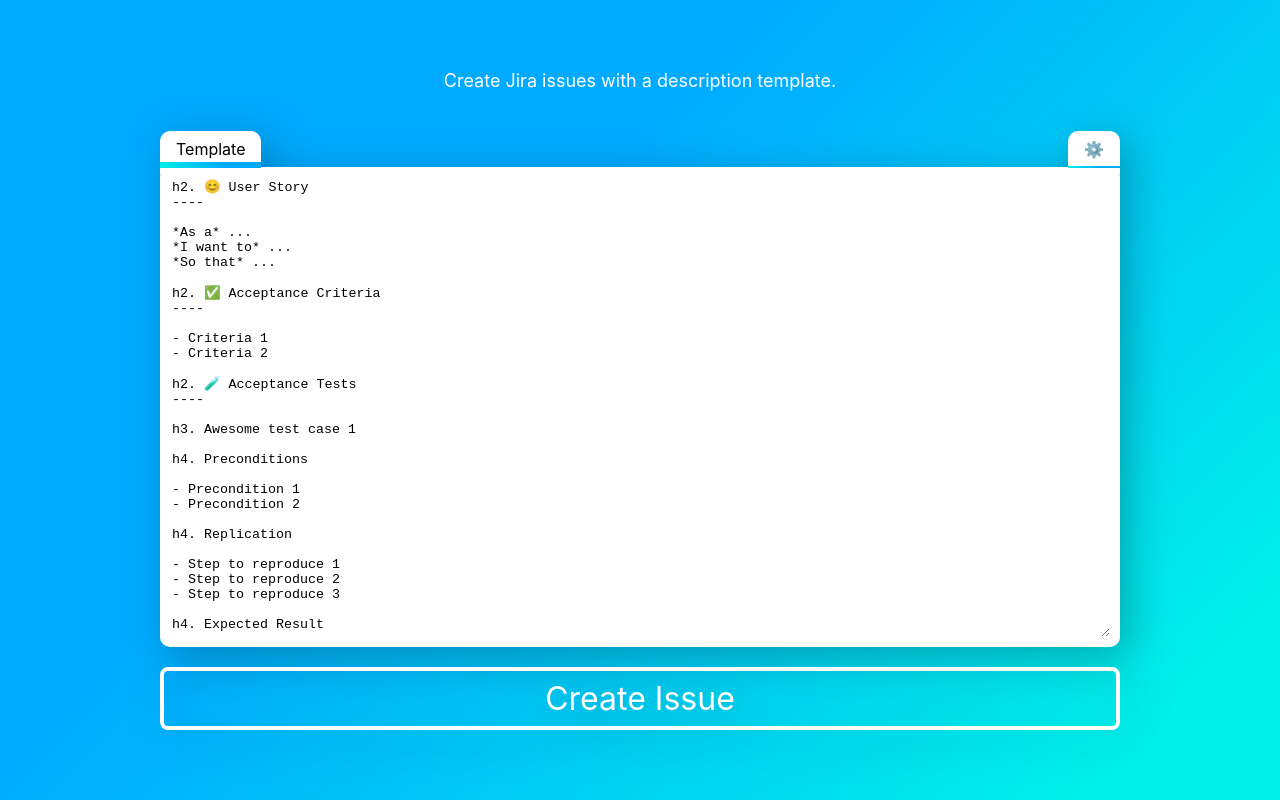
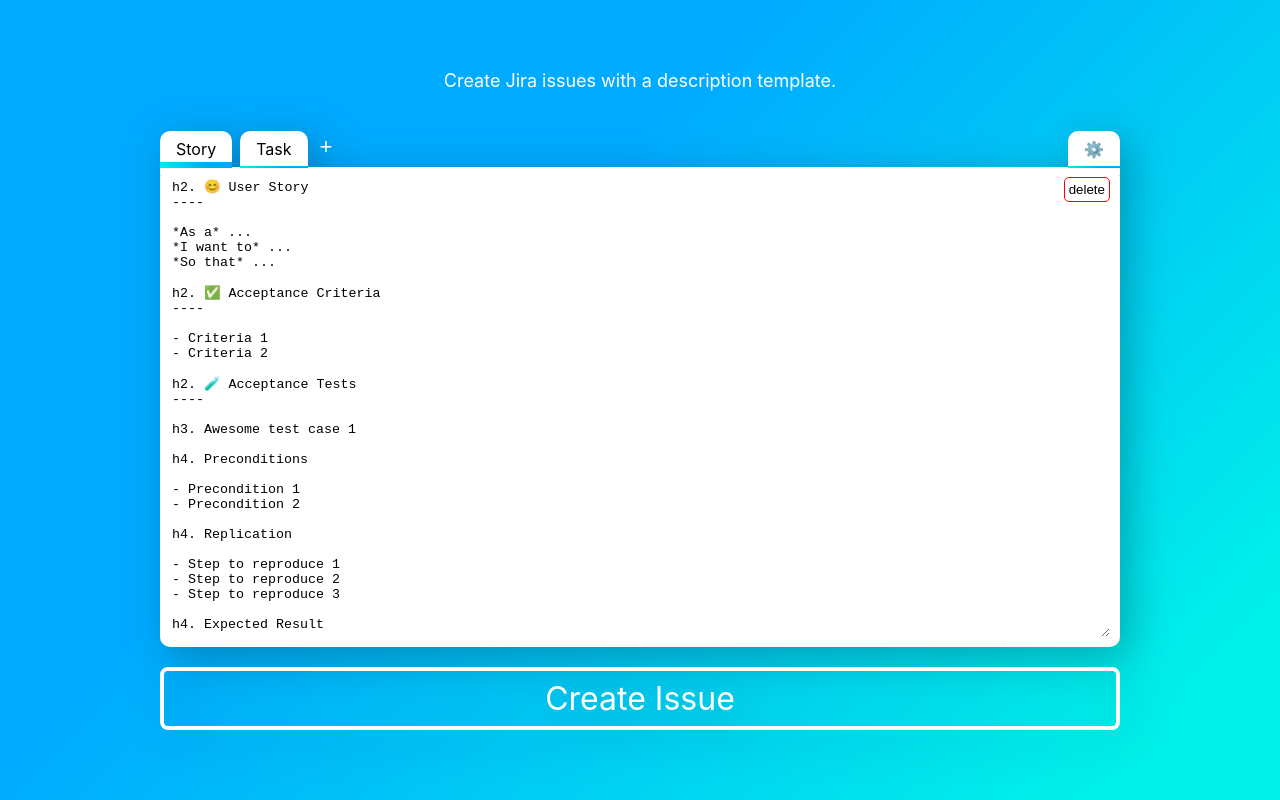
Before and after one commit to fourcube/jira-template-bookmarklet, a Next.js app: page / in a window 1280 px wide. Built offline with nearby package versions, Linux system fonts and the light colour scheme.

Commit message:
feat: multiple tabs and local persistence

```diff
--- a/components/Editor.module.css
+++ b/components/Editor.module.css
@@ -11,3 +11,19 @@
 .template {
   outline: none;
 }
+
+.editorWrapper {
+  position: relative;
+}
+
+.deleteTemplate {
+  position: absolute;
+  top: 10px;
+  right: 10px;
+  z-index: 2;
+  background: none;
+  cursor: pointer;
+  padding: 0.25rem;
+  border: 1px solid red;
+  border-radius: 5px;
+}
--- a/components/Navigation.module.css
+++ b/components/Navigation.module.css
@@ -26,16 +26,43 @@
   transition: height 0.3s cubic-bezier(0.175, 0.885, 0.32, 1.275);
 }
 
+.tab + .tab {
+  margin-left: 0.5rem;
+}
+
 .tabs {
   display: flex;
   position: relative;
   bottom: -8px;
 }
 
-.isConfig {
+.tabEdit {
+  border: none;
+}
+
+.tab.isConfig {
   margin-left: auto;
 }
 
 .isActive::after {
   height: 6px;
 }
+
+.addTab {
+  display: flex;
+  justify-content: center;
+  align-items: center;
+}
+
+.addTab button {
+  margin-bottom: 0px;
+  font-size: 22px;
+  padding: 8px 12px;
+  position: relative;
+  top: -6px;
+  cursor: pointer;
+
+  border: none;
+  background: none;
+  color: white;
+}
--- /dev/null
+++ b/components/conditionally-render.tsx
@@ -0,0 +1,24 @@
+import React, { useEffect, useState } from "react";
+
+export type ConditionallyRenderProps = {
+  client?: boolean;
+  server?: boolean;
+} & React.PropsWithChildren;
+
+const ConditionallyRender: React.FC<ConditionallyRenderProps> = (props) => {
+  const [isMounted, setIsMounted] = useState(false);
+
+  useEffect(() => setIsMounted(true), []);
+
+  if (!isMounted && props.client) {
+    return null;
+  }
+
+  if (isMounted && props.server) {
+    return null;
+  }
+
+  return props.children as React.ReactElement;
+};
+
+export default ConditionallyRender;
--- a/components/editor.tsx
+++ b/components/editor.tsx
@@ -7,6 +7,7 @@
   const editor = props.ui.getActiveEditor();
 
   let view = (
+    <div className={styles.editorWrapper}>
       <textarea
         className={`${styles.editor} ${styles.template}`}
         rows={30}
@@ -18,11 +19,19 @@
           }
         }}
       ></textarea>
+      {ui.editors.length > 1 && (
+        <button onClick={() => ui.removeCurrentEditor()} className={styles.deleteTemplate}>delete</button>
+      )}
+    </div>
   );
 
   switch (ui.getActiveEditor()) {
     case null:
-      view = <div className={`${styles.editor}`}><Config config={ui.config}></Config></div>;
+      view = (
+        <div className={`${styles.editor}`}>
+          <Config config={ui.config}></Config>
+        </div>
+      );
 
     case editor:
       view = view;
--- a/components/navigation.tsx
+++ b/components/navigation.tsx
@@ -1,40 +1,75 @@
 import { observer } from "mobx-react";
-import React, { Component } from "react";
+import React, { Component, useState } from "react";
+import { EditorState } from "../state/editor.state";
 import { ActiveView, ui, UiState } from "../state/ui.state";
+import { Editor } from "./editor";
 import styles from "./Navigation.module.css";
 
 const Tab = observer(
-  (
-    props: {
-      ui: UiState;
-      id: ActiveView;
-      className?: string;
-    } & React.PropsWithChildren
-  ) => {
+  (props: {
+    ui: UiState;
+    id: ActiveView;
+    title: string;
+    className?: string;
+    editable?: boolean;
+    editor?: EditorState;
+  }) => {
+    const [editing, setEditing] = useState(false);
+
     return (
       <li
         className={`${styles.tab} ${props.className} ${
           props.ui.activeView === props.id ? styles.isActive : null
         }`}
         onClick={() => (ui.activeView = props.id)}
+        onDoubleClick={() => {
+          if (props.editable) setEditing(true);
+        }}
       >
-        {props.children}
+        {editing ? (
+          <input
+            value={props.title}
+            onChange={(e) => {
+              props.editor!.title = e.target.value;
+            }}
+            autoFocus
+            className={styles.tabEdit}
+            onBlur={() => setEditing(false)}
+            onKeyDown={(e) => {
+              if (e.key === "Enter") setEditing(false);
+            }}
+          ></input>
+        ) : (
+          props.title
+        )}
       </li>
     );
   }
 );
 export const Navigation = observer((props: { ui: UiState }) => {
   const tabs = [
-    ...props.ui.editors.map((_, index) => {
+    ...props.ui.editors.map((editor, index) => {
       return (
-        <Tab key={index} ui={ui} id={index}>
-          Template
-        </Tab>
+        <Tab
+          key={index}
+          ui={ui}
+          id={index}
+          title={editor.title}
+          editor={editor}
+          editable={true}
+        ></Tab>
       );
     }),
-    <Tab key={"config"} ui={ui} id={"config"} className={styles.isConfig}>
-      ⚙️
-    </Tab>,
+    <div key="add" className={styles.addTab}>
+      {ui.editors.length < 5 && <button onClick={() => ui.createEditor()}>+</button>}
+    </div>,
+    <Tab
+      key={"config"}
+      ui={ui}
+      id={"config"}
+      title="⚙️"
+      className={styles.isConfig}
+    ></Tab>,
   ];
   return <ul className={styles.tabs}>{tabs}</ul>;
 });
--- a/data/defaultTemplate.js
+++ b/data/defaultTemplate.js
@@ -1,4 +1,4 @@
-export const defaultTemplate = `h2. 😊 User Story
+export const storyTemplate = `h2. 😊 User Story
 ----
 
 *As a* ...
@@ -42,3 +42,9 @@
 
 h2. 💻 -Dev Notes-
 ----`;
+
+export const taskTemplate = `h2. ⚛️ Title
+----
+
+*Implement* ...
+*So that* ...`;
--- a/pages/index.tsx
+++ b/pages/index.tsx
@@ -1,24 +1,35 @@
+import { autorun } from "mobx";
 import { observer } from "mobx-react";
 import type { NextPage } from "next";
 import Head from "next/head";
+import { useEffect } from "react";
+import ConditionallyRender from "../components/conditionally-render";
 import { Editor } from "../components/editor";
 import { Navigation } from "../components/navigation";
-import {
-  createIssueURL
-} from "../lib/jira";
+import { createIssueURL } from "../lib/jira";
 import { ui, UiState } from "../state/ui.state";
 import styles from "../styles/Home.module.css";
 
 const App = observer((_: { ui: UiState }) => {
   const activeEditor = ui.getActiveEditor();
 
+  useEffect(() =>
+    autorun(() => {
+      localStorage.setItem(
+        "jira-template-state",
+        JSON.stringify(ui.serialize())
+      );
+    })
+  );
+
   return (
-    <main className={styles.main}>
+    <main suppressHydrationWarning className={styles.main}>
       <div className={styles.container}>
         <p className={styles.p}>
           Create Jira issues with a description template.
         </p>
 
+        <ConditionallyRender client>
           <div className={styles.templateEditor}>
             <Navigation ui={ui}></Navigation>
 
@@ -42,6 +53,7 @@
               </a>
             </div>
           </div>
+        </ConditionallyRender>
       </div>
     </main>
   );
--- a/state/config.state.ts
+++ b/state/config.state.ts
@@ -5,7 +5,16 @@
   _projectId = "13400";
   _issueType = "10001";
 
-  constructor() {
+  // TODO: remove defaults
+  constructor(
+    jiraBaseUrl: string = "https://jira.porsche.codes",
+    projectId: string = "13400",
+    issueType: string = "10001"
+  ) {
+    this.jiraBaseUrl = jiraBaseUrl;
+    this.projectId = projectId;
+    this.issueType = issueType;
+
     makeAutoObservable(this);
   }
 
@@ -25,7 +34,6 @@
     this._jiraBaseUrl = x;
   }
 
-
   set projectId(x) {
     this._projectId = x;
   }
@@ -33,4 +41,16 @@
   set issueType(x) {
     this._issueType = x;
   }
+
+  public static deserialize(obj: ConfigState): ConfigState {
+    return new ConfigState(obj.jiraBaseUrl, obj.projectId, obj.issueType);
+  }
+
+  public serialize() {
+    return {
+      jiraBaseUrl: this.jiraBaseUrl,
+      projectId: this.projectId,
+      issueType: this.issueType,
+    };
+  }
 }
--- a/state/editor.state.ts
+++ b/state/editor.state.ts
@@ -1,13 +1,43 @@
 import { makeAutoObservable } from "mobx";
-import { defaultTemplate } from "../data/defaultTemplate";
+import { storyTemplate } from "../data/defaultTemplate";
 
 export class EditorState {
-  template: string = "";
+  private _template: string = storyTemplate;
+  private _title: string = "Template";
 
-  constructor(template?: string) {
-    if (!template) {
-      this.template = defaultTemplate;
+  constructor(title?: string, template?: string) {
+    if (template) {
+      this.template = template;
+    }
+    if (title) {
+      this.title = title;
     }
     makeAutoObservable(this);
   }
+  public get template(): string {
+    return this._template;
+  }
+
+  public set template(template: string) {
+    this._template = template;
+  }
+
+  public get title(): string {
+    return this._title;
+  }
+
+  public set title(title: string) {
+    this._title = title;
+  }
+
+  public serialize() {
+    return {
+      title: this.title,
+      template: this.template
+    }
+  }
+
+  public static deserialize(obj: EditorState) {
+    return new EditorState(obj.title, obj.template);
+  }
 }
--- a/state/ui.state.ts
+++ b/state/ui.state.ts
@@ -1,4 +1,5 @@
 import { makeAutoObservable } from "mobx";
+import { taskTemplate } from "../data/defaultTemplate";
 import { ConfigState } from "./config.state";
 import { EditorState } from "./editor.state";
 
@@ -7,7 +8,7 @@
 export class UiState {
   private _activeView: ActiveView = 0;
 
-  editors = [new EditorState()];
+  editors = [new EditorState("Story"), new EditorState("Task", taskTemplate)];
   config = new ConfigState();
 
   constructor() {
@@ -21,6 +22,19 @@
     return this.editors[this.activeView];
   }
 
+  removeCurrentEditor() {
+    if (this.activeView === "config") {
+      return;
+    }
+    this.editors.splice(this.activeView, 1);
+    this.activeView = Math.max(this.activeView - 1, 0);
+  }
+
+  createEditor() {
+    this.editors.push(new EditorState("Template", "h1. Title"));
+    this.activeView = this.editors.length - 1;
+  }
+
   public get activeView(): ActiveView {
     return this._activeView;
   }
@@ -28,6 +42,39 @@
   public set activeView(activeView: ActiveView) {
     this._activeView = activeView;
   }
+
+  public serialize() {
+    return {
+      activeView: this.activeView,
+      editors: this.editors.map((e) => e.serialize()),
+      config: this.config.serialize(),
+    };
+  }
+
+  public static deserialize(obj: UiState): UiState {
+    const ui = new UiState();
+    ui.config = ConfigState.deserialize(obj.config);
+    ui.editors = obj.editors.map((e) => EditorState.deserialize(e));
+    ui.activeView = obj.activeView;
+    return ui;
+  }
 }
 
-export const ui = new UiState();
+let loadedUi: UiState;
+try {
+  if (typeof window === "undefined") {
+    loadedUi = new UiState();
+  } else {
+    const config = window.localStorage.getItem("jira-template-state");
+    if (!config) {
+      throw new Error("No config exists. That's expected on the first run.");
+    }
+    const state = JSON.parse(config);
+    loadedUi = UiState.deserialize(state);
+  }
+} catch (e) {
+  console.error(e);
+  loadedUi = new UiState();
+}
+
+export const ui = loadedUi;
```
Lines whose indentation alone changed are shown as unchanged.
